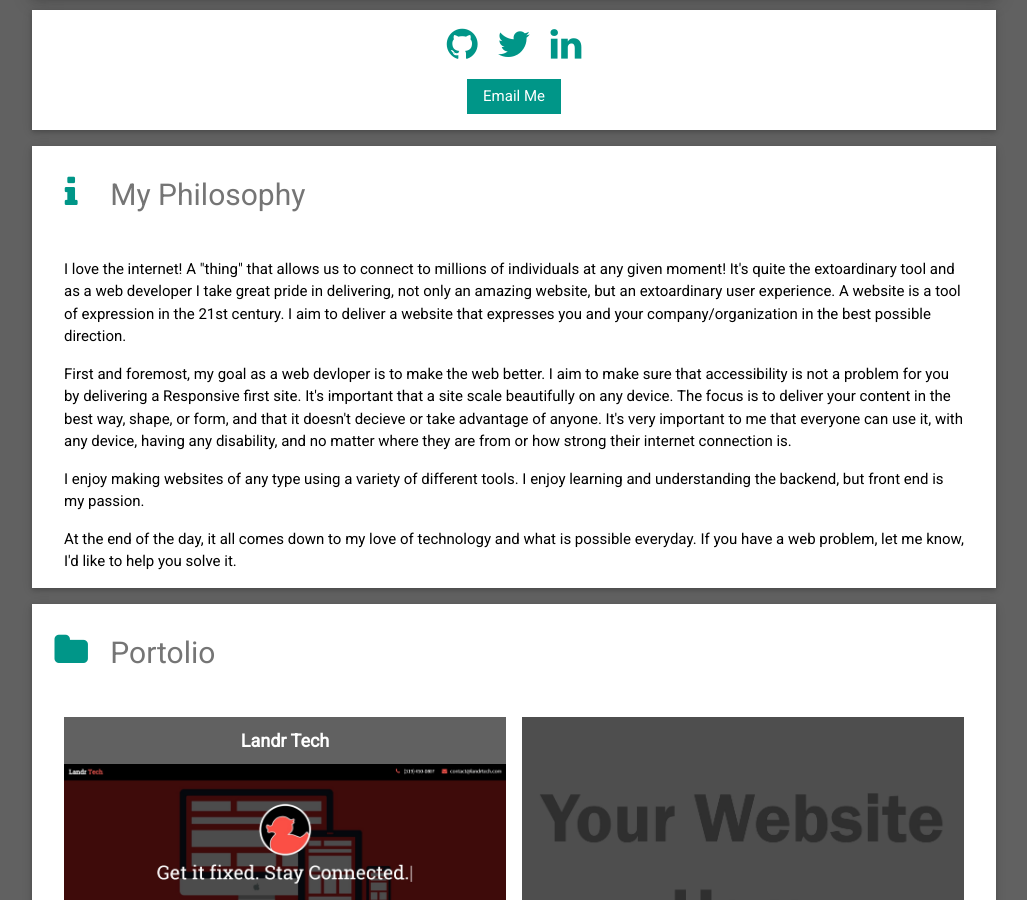
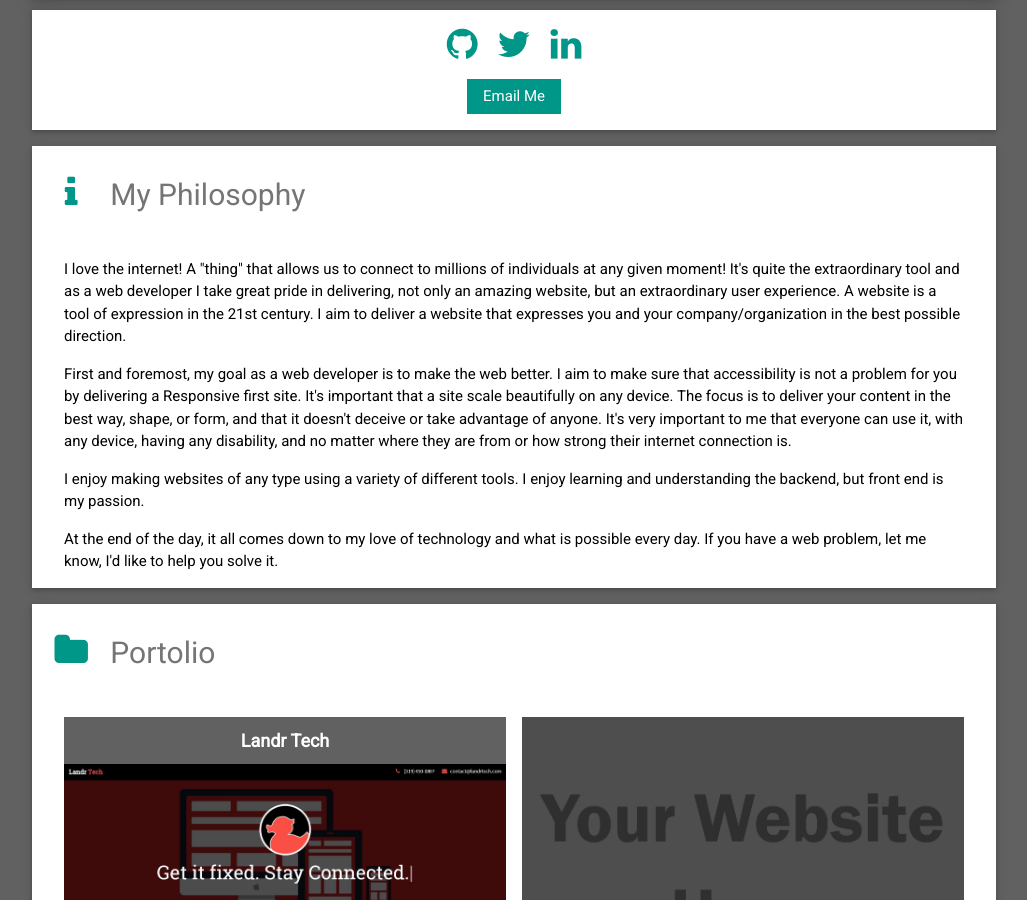
Before and after one commit to 20tibbygt06/20tibbygt06.github.io, a Jekyll site: the page built from index.html, in a window 1280 px wide and 900 px high, scrolled down 330 px. Shown: the whole window, without its empty margins (126-1153 px from the left). Built offline with Jekyll 4.4.1, drawn with Linux system fonts in a browser that asks for light colours; nearby versions of some CDN libraries.

Commit message:
update
more changes

```diff
--- a/index.html
+++ b/index.html
@@ -20,18 +20,18 @@ layout: default
             <h2 class="w3-text-grey w3-padding-16"><i class="fa fa-info fa-fw w3-margin-right w3-xxlarge w3-text-teal"></i>My Philosophy</h2>
             <div class="w3-container">
                 <p>
-                    I love the internet! A "thing" that allows us to connect to millions of individuals at any given moment! It's quite the extoardinary tool and as a web developer I take great pride in delivering, not only an amazing website, but an extoardinary user experience.
+                    I love the internet! A "thing" that allows us to connect to millions of individuals at any given moment! It's quite the extraordinary tool and as a web developer I take great pride in delivering, not only an amazing website, but an extraordinary user experience.
                     A website is a tool of expression in the 21st century. I aim to deliver a website that expresses you and your company/organization in the best possible direction.</p>
                 <p>
-                    First and foremost, my goal as a web devloper is to make the web better. I aim to make sure that accessibility is not a problem for you by delivering a Responsive first site. It's important that a site scale beautifully on any device. The focus is to
-                    deliver your content in the best way, shape, or form, and that it doesn't decieve or take advantage of anyone. It's very important to me that everyone can use it, with any device, having any disability, and no matter where they are
+                    First and foremost, my goal as a web developer is to make the web better. I aim to make sure that accessibility is not a problem for you by delivering a Responsive first site. It's important that a site scale beautifully on any device. The focus is to
+                    deliver your content in the best way, shape, or form, and that it doesn't deceive or take advantage of anyone. It's very important to me that everyone can use it, with any device, having any disability, and no matter where they are
                     from or how strong their internet connection is.
                 </p>
                 <p>
                     I enjoy making websites of any type using a variety of different tools. I enjoy learning and understanding the backend, but front end is my passion.
                 </p>
                 <p>
-                    At the end of the day, it all comes down to my love of technology and what is possible everyday. If you have a web problem, let me know, I'd like to help you solve it.
+                    At the end of the day, it all comes down to my love of technology and what is possible every day. If you have a web problem, let me know, I'd like to help you solve it.
                 </p>
             </div>
         </div>
```
